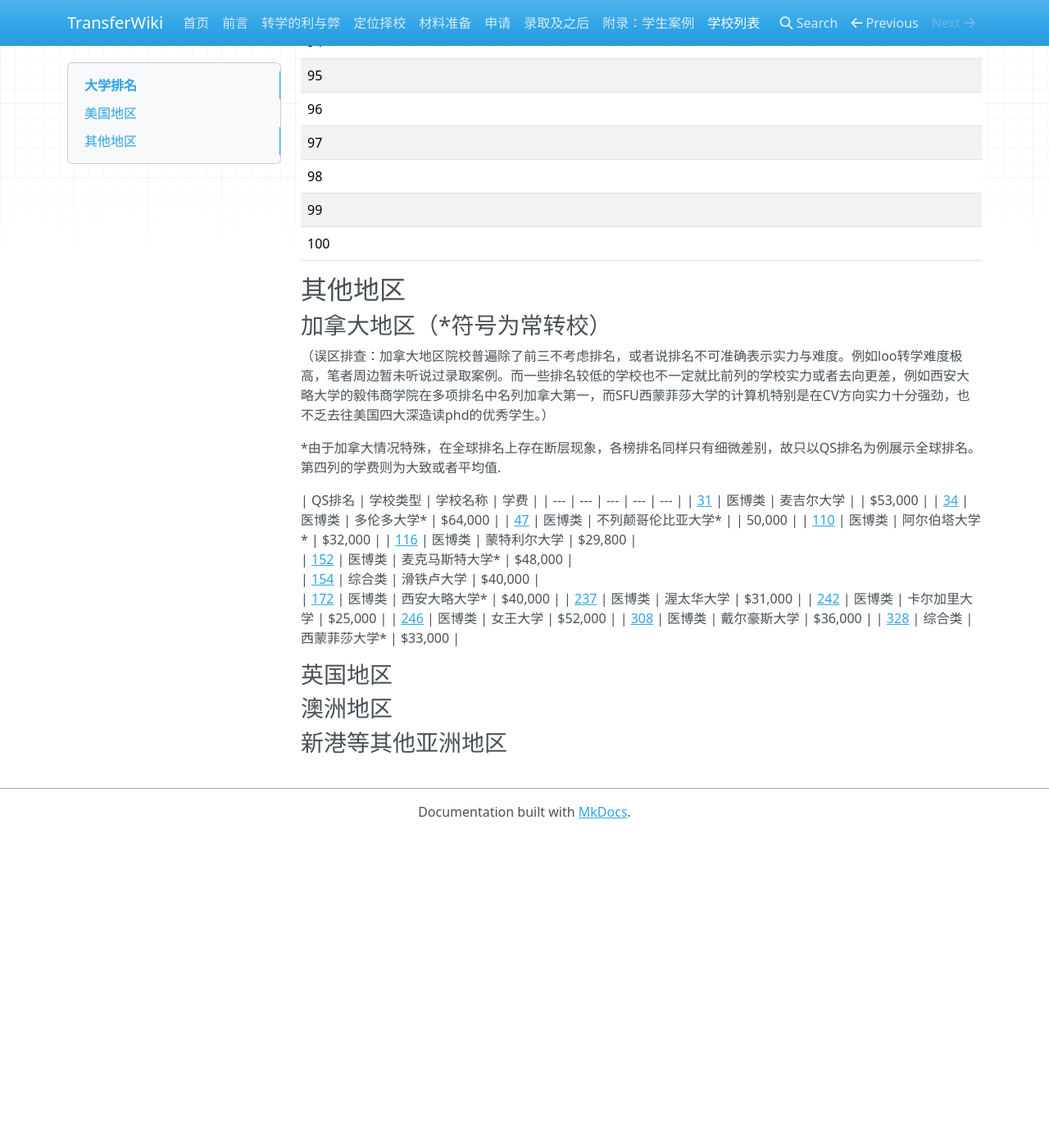
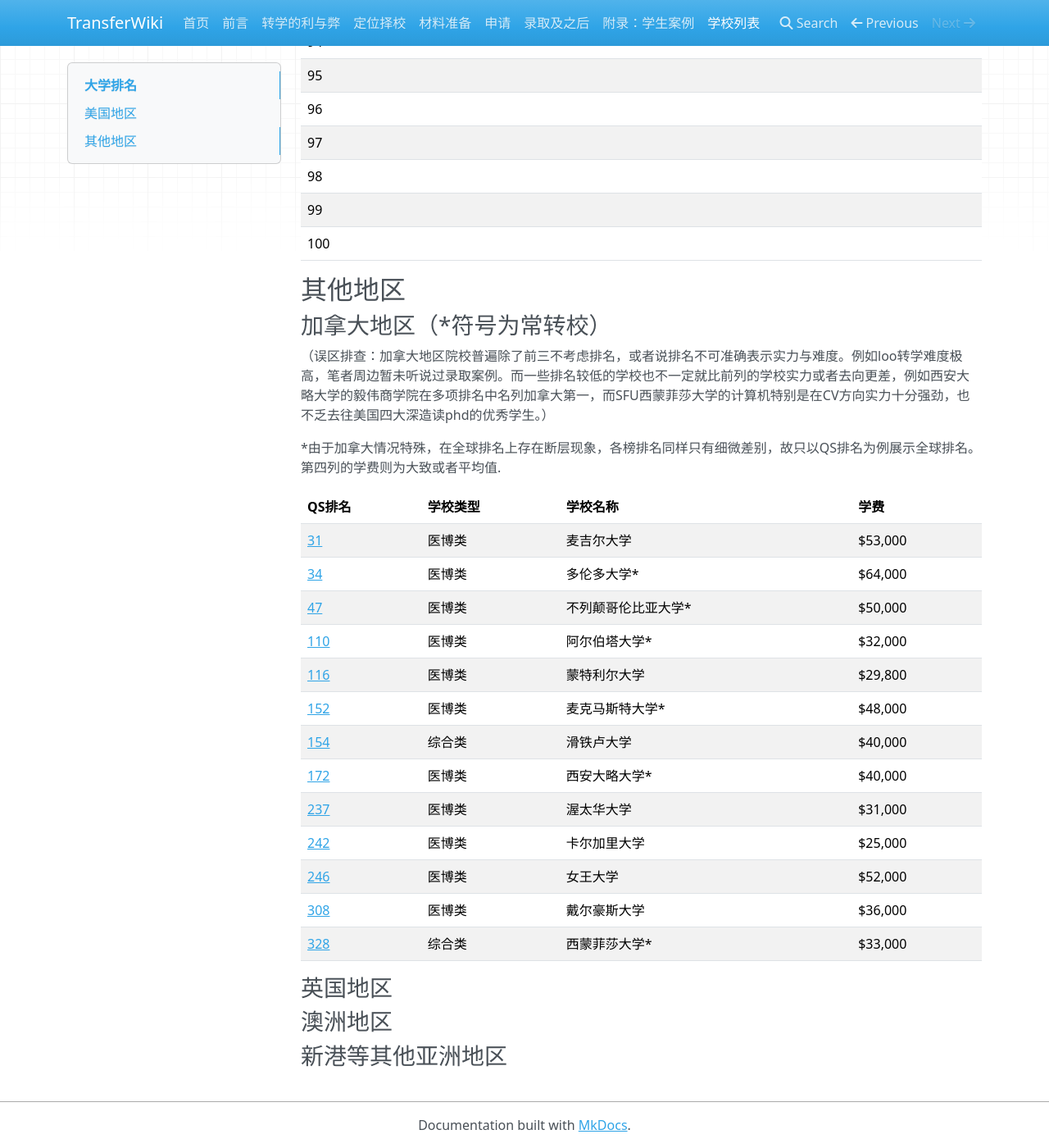
Before and after one commit to SihanXU/TransferWiki, an MkDocs documentation site: the page built from docs/school_list.md, in a window 1280 px wide and 1400 px high, scrolled down 4165 px. Shown: the whole window at 82% size. Built offline with MkDocs 1.6.1, drawn with Linux system fonts in a browser that asks for light colours; nearby versions of some CDN libraries; before the commit the page ends 5183 px from its top, so only the background shows below that.

```diff
--- a/docs/school_list.md
+++ b/docs/school_list.md
@@ -118,10 +118,10 @@
 *由于加拿大情况特殊，在全球排名上存在断层现象，各榜排名同样只有细微差别，故只以QS排名为例展示全球排名。第四列的学费则为大致或者平均值.
 
 | QS排名 | 学校类型 | 学校名称 | 学费 |
-| --- | --- | --- | --- | --- |
-| [31](https://www.qschina.cn/universities/mcgill-university/mcgill-university) | 医博类  | 麦吉尔大学  |   | $53,000  |
+| --- | --- | --- | --- |
+| [31](https://www.qschina.cn/universities/mcgill-university/mcgill-university) | 医博类  | 麦吉尔大学  | $53,000  |
 | [34](https://www.qschina.cn/universities/university-toronto) | 医博类  | 多伦多大学*  |  $64,000  |
-| [47](https://www.qschina.cn/universities/university-british-columbia) | 医博类  | 不列颠哥伦比亚大学*  |   | 50,000  |
+| [47](https://www.qschina.cn/universities/university-british-columbia) | 医博类  | 不列颠哥伦比亚大学*  | $50,000  |
 | [110](https://www.qschina.cn/universities/university-alberta) | 医博类  | 阿尔伯塔大学*  |  $32,000  |
 | [116](https://www.qschina.cn/universities/universite-de-montreal) | 医博类  | 蒙特利尔大学  | $29,800  |
 | [152](https://www.qschina.cn/universities/mcmaster-university) | 医博类  | 麦克马斯特大学*  | $48,000  |
```
